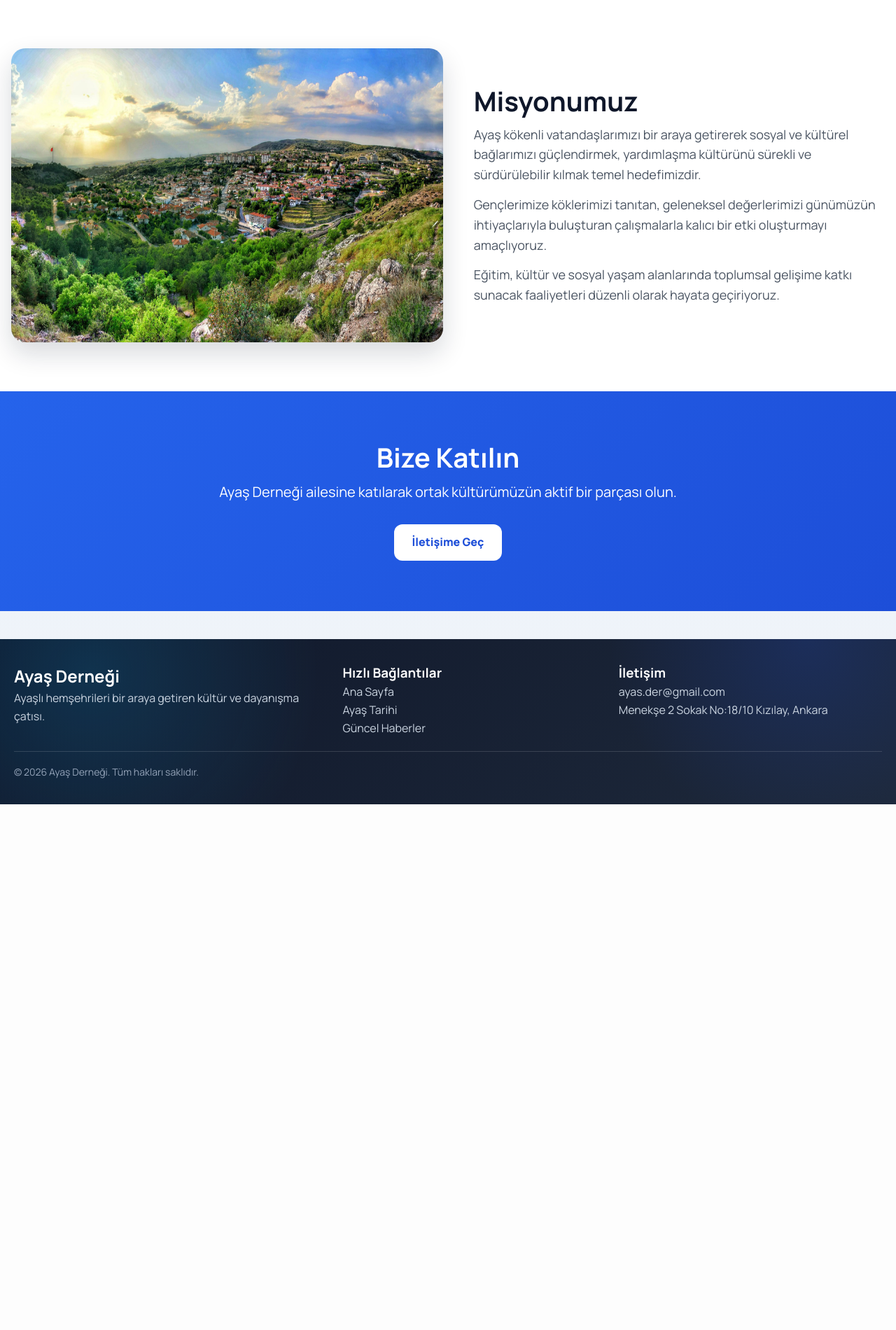
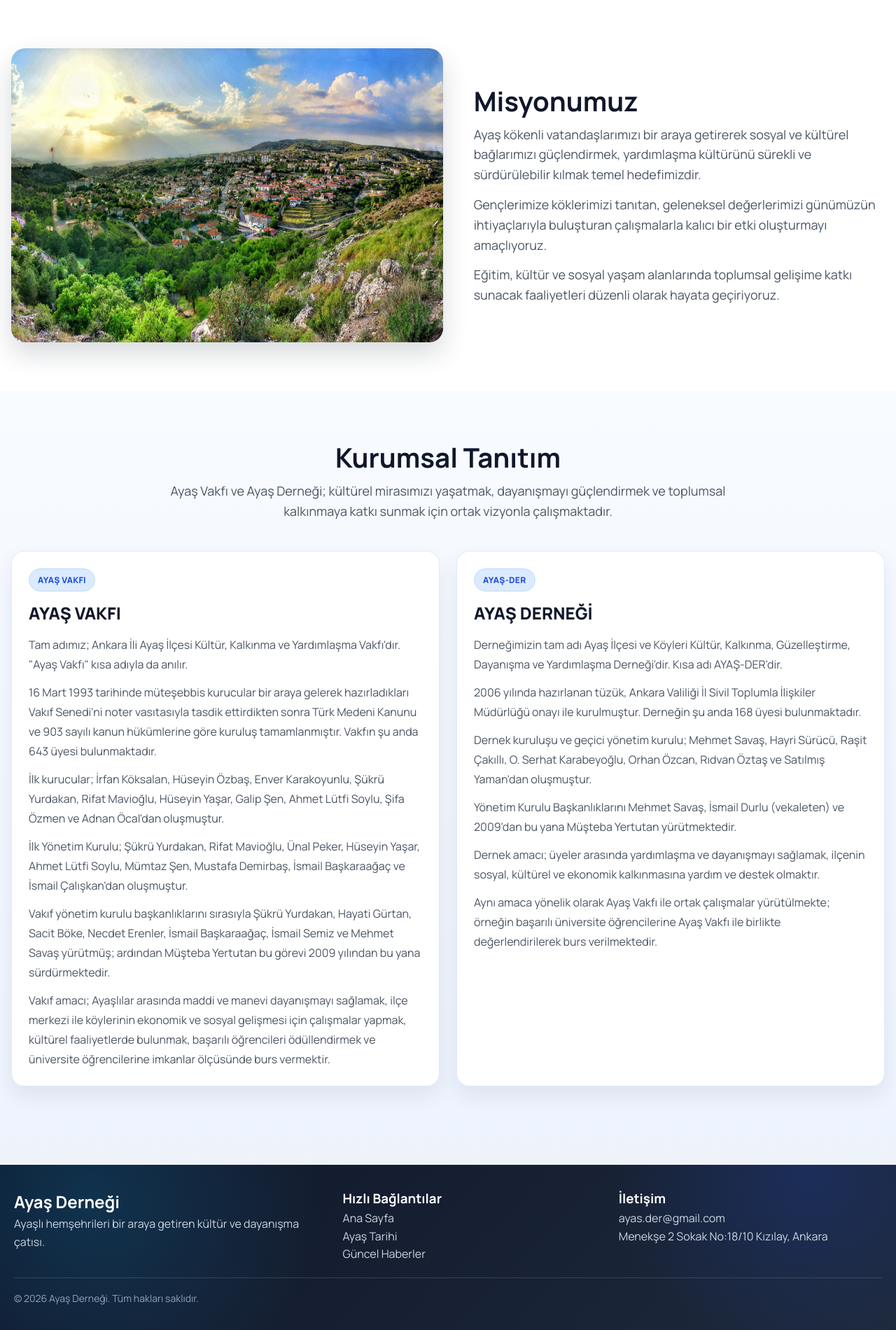
Before and after one commit to OzanSaridogan/AyasAssociationProject, a Django app: page / in a window 1280 px wide. Shown: the part 1148-3048 px from the top of the page at 70% size. Before the commit the page ends 2297 px from the top, so only its background shows below. Run offline with Django 5.2, Linux system fonts and the light colour scheme.

Commit message:
UI change

```diff
--- a/anasayfa/static/css/anasayfa2.css
+++ b/anasayfa/static/css/anasayfa2.css
@@ -270,36 +270,55 @@ body {
   margin-top: 14px;
 }
 
-.cta-section {
-  background: linear-gradient(135deg, var(--primary), var(--primary-strong));
-  color: #ffffff;
+.tanitim-section {
+  background: linear-gradient(180deg, #f8fbff 0%, #eef4ff 100%);
   padding: 72px 0;
 }
 
-.cta-content {
-  text-align: center;
+.tanitim-grid {
+  display: grid;
+  grid-template-columns: repeat(2, minmax(0, 1fr));
+  gap: 24px;
 }
 
-.cta-content p {
-  max-width: 680px;
-  margin: 0 auto 30px;
-  font-size: 20px;
+.tanitim-card {
+  background: var(--surface);
+  border: 1px solid rgba(37, 99, 235, 0.14);
+  border-radius: 18px;
+  padding: 24px;
+  box-shadow: 0 14px 30px rgba(15, 23, 42, 0.08);
 }
 
-.cta-btn {
-  display: inline-block;
-  text-decoration: none;
-  background: #ffffff;
-  color: var(--primary-strong);
+.tanitim-badge {
+  display: inline-flex;
+  align-items: center;
+  padding: 6px 12px;
+  border-radius: 999px;
+  border: 1px solid #bfdbfe;
+  background: #dbeafe;
+  color: #1d4ed8;
+  font-size: 12px;
   font-weight: 800;
-  padding: 13px 26px;
-  border-radius: 12px;
-  transition: transform 0.2s ease, box-shadow 0.2s ease;
+  letter-spacing: 0.3px;
+  margin-bottom: 12px;
+  text-transform: uppercase;
 }
 
-.cta-btn:hover {
-  transform: translateY(-1px);
-  box-shadow: 0 12px 24px rgba(15, 23, 42, 0.2);
+.tanitim-card h3 {
+  font-size: 24px;
+  font-weight: 800;
+  color: #0f172a;
+  margin-bottom: 12px;
+}
+
+.tanitim-card p {
+  color: var(--muted);
+  font-size: 16px;
+  line-height: 1.75;
+}
+
+.tanitim-card p + p {
+  margin-top: 12px;
 }
 
 .contact-section {
@@ -363,6 +382,10 @@ body {
     grid-template-columns: 1fr;
   }
 
+  .tanitim-grid {
+    grid-template-columns: 1fr;
+  }
+
   .mission-media {
     height: 340px;
   }
@@ -397,7 +420,11 @@ body {
     font-size: 17px;
   }
 
-  .cta-content p {
-    font-size: 18px;
+  .tanitim-card {
+    padding: 20px;
+  }
+
+  .tanitim-card h3 {
+    font-size: 22px;
   }
 }
--- a/anasayfa/templates/anasayfa2.html
+++ b/anasayfa/templates/anasayfa2.html
@@ -131,11 +131,36 @@
         </div>
       </section>
 
-      <section class="cta-section">
-        <div class="container cta-content">
-          <h2>Bize Katılın</h2>
-          <p>Ayaş Derneği ailesine katılarak ortak kültürümüzün aktif bir parçası olun.</p>
-          <a href="{% url 'iletisim' %}" class="cta-btn">İletişime Geç</a>
+      <section class="tanitim-section">
+        <div class="container">
+          <div class="section-head">
+            <h2>Kurumsal Tanıtım</h2>
+            <p>Ayaş Vakfı ve Ayaş Derneği; kültürel mirasımızı yaşatmak, dayanışmayı güçlendirmek ve toplumsal kalkınmaya katkı sunmak için ortak vizyonla çalışmaktadır.</p>
+          </div>
+
+          <div class="tanitim-grid">
+            <article class="tanitim-card">
+              <span class="tanitim-badge">Ayaş Vakfı</span>
+              <h3>AYAŞ VAKFI</h3>
+              <p>Tam adımız; Ankara İli Ayaş İlçesi Kültür, Kalkınma ve Yardımlaşma Vakfı'dır. "Ayaş Vakfı" kısa adıyla da anılır.</p>
+              <p>16 Mart 1993 tarihinde müteşebbis kurucular bir araya gelerek hazırladıkları Vakıf Senedi'ni noter vasıtasıyla tasdik ettirdikten sonra Türk Medeni Kanunu ve 903 sayılı kanun hükümlerine göre kuruluş tamamlanmıştır. Vakfın şu anda 643 üyesi bulunmaktadır.</p>
+              <p>İlk kurucular; İrfan Köksalan, Hüseyin Özbaş, Enver Karakoyunlu, Şükrü Yurdakan, Rifat Mavioğlu, Hüseyin Yaşar, Galip Şen, Ahmet Lütfi Soylu, Şifa Özmen ve Adnan Öcal'dan oluşmuştur.</p>
+              <p>İlk Yönetim Kurulu; Şükrü Yurdakan, Rifat Mavioğlu, Ünal Peker, Hüseyin Yaşar, Ahmet Lütfi Soylu, Mümtaz Şen, Mustafa Demirbaş, İsmail Başkaraağaç ve İsmail Çalışkan'dan oluşmuştur.</p>
+              <p>Vakıf yönetim kurulu başkanlıklarını sırasıyla Şükrü Yurdakan, Hayati Gürtan, Sacit Böke, Necdet Erenler, İsmail Başkaraağaç, İsmail Semiz ve Mehmet Savaş yürütmüş; ardından Müşteba Yertutan bu görevi 2009 yılından bu yana sürdürmektedir.</p>
+              <p>Vakıf amacı; Ayaşlılar arasında maddi ve manevi dayanışmayı sağlamak, ilçe merkezi ile köylerinin ekonomik ve sosyal gelişmesi için çalışmalar yapmak, kültürel faaliyetlerde bulunmak, başarılı öğrencileri ödüllendirmek ve üniversite öğrencilerine imkanlar ölçüsünde burs vermektir.</p>
+            </article>
+
+            <article class="tanitim-card">
+              <span class="tanitim-badge">Ayaş-Der</span>
+              <h3>AYAŞ DERNEĞİ</h3>
+              <p>Derneğimizin tam adı Ayaş İlçesi ve Köyleri Kültür, Kalkınma, Güzelleştirme, Dayanışma ve Yardımlaşma Derneği'dir. Kısa adı AYAŞ-DER'dir.</p>
+              <p>2006 yılında hazırlanan tüzük, Ankara Valiliği İl Sivil Toplumla İlişkiler Müdürlüğü onayı ile kurulmuştur. Derneğin şu anda 168 üyesi bulunmaktadır.</p>
+              <p>Dernek kuruluşu ve geçici yönetim kurulu; Mehmet Savaş, Hayri Sürücü, Raşit Çakıllı, O. Serhat Karabeyoğlu, Orhan Özcan, Rıdvan Öztaş ve Satılmış Yaman'dan oluşmuştur.</p>
+              <p>Yönetim Kurulu Başkanlıklarını Mehmet Savaş, İsmail Durlu (vekaleten) ve 2009'dan bu yana Müşteba Yertutan yürütmektedir.</p>
+              <p>Dernek amacı; üyeler arasında yardımlaşma ve dayanışmayı sağlamak, ilçenin sosyal, kültürel ve ekonomik kalkınmasına yardım ve destek olmaktır.</p>
+              <p>Aynı amaca yönelik olarak Ayaş Vakfı ile ortak çalışmalar yürütülmekte; örneğin başarılı üniversite öğrencilerine Ayaş Vakfı ile birlikte değerlendirilerek burs verilmektedir.</p>
+            </article>
+          </div>
         </div>
       </section>
 
```
